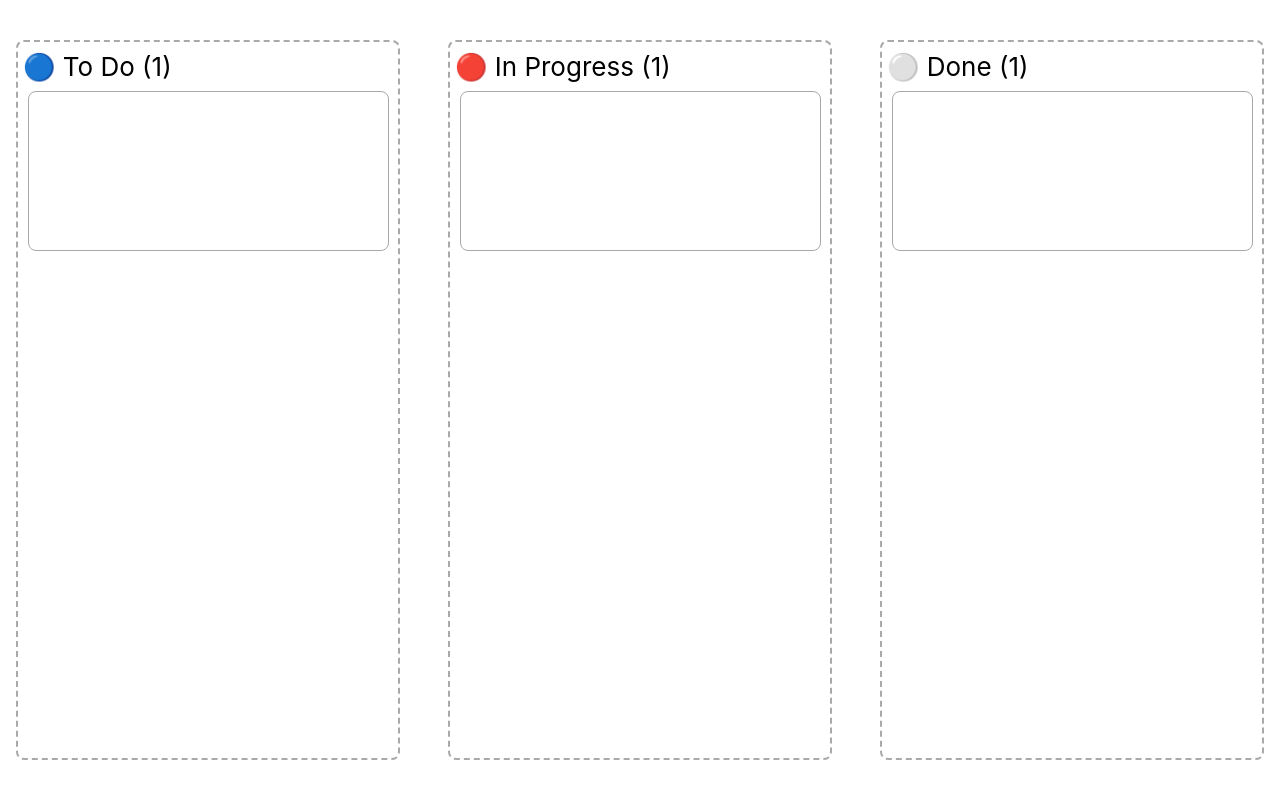
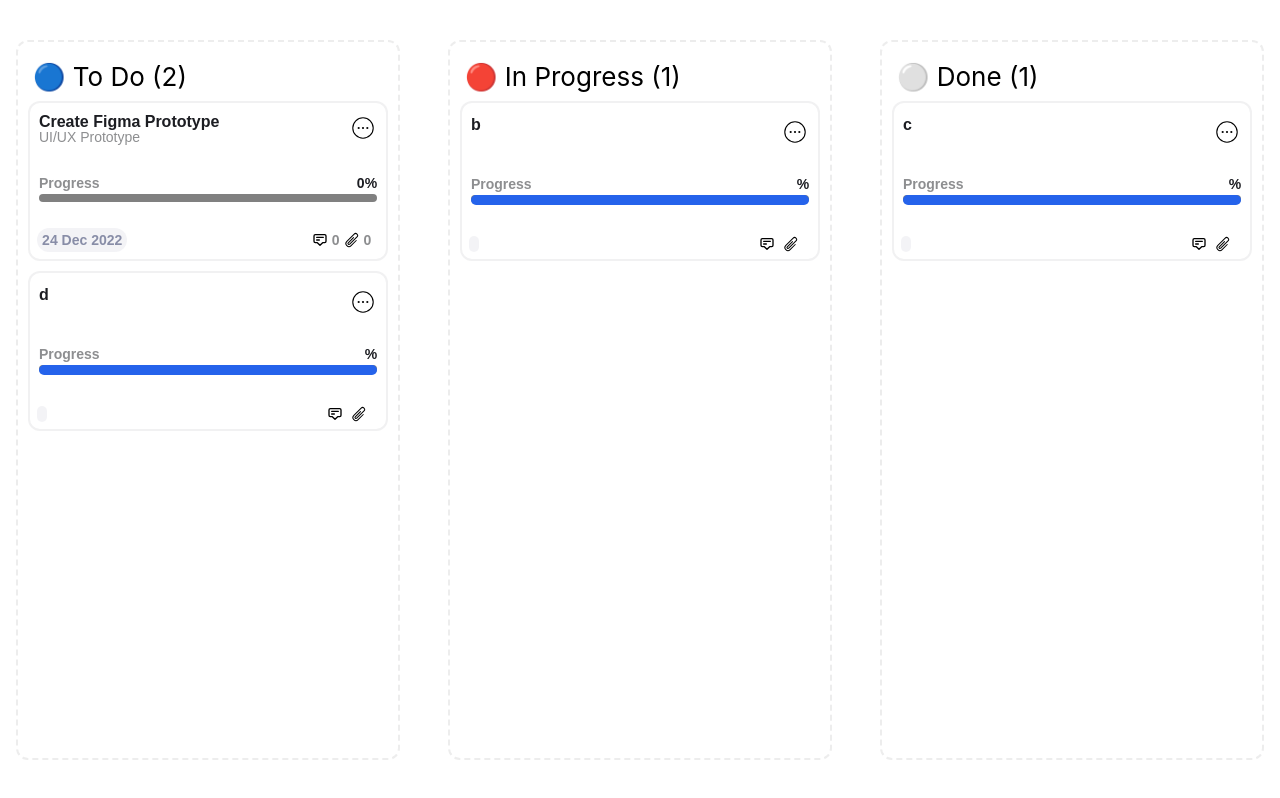
Before and after one commit to CanvasAssignmentBoard/cab-frontend, a React (Create React App) app: page / in a window 1280 px wide. Built offline with nearby package versions, Linux system fonts and the light colour scheme.

Commit message:
Todo board-task component maken

```diff
--- a/src/Components/BoardComponent.jsx
+++ b/src/Components/BoardComponent.jsx
@@ -4,9 +4,10 @@ import ColumnComponent from "./ColumnComponent";
 
 export default function BoardComponent() {
 
-    const taskArrayA = ["a"];
-    const taskArrayB = ["b"];
-    const taskArrayC = ["c"];
+    const taskArrayA = [{name: "Create Figma Prototype", parent: "UI/UX Prototype", description: "Test description", progress: 0, deadlineDate: "24 Dec 2022", comments: 0, uploads: 0}
+        , {name: "d", description: "Test description"}];
+    const taskArrayB = [{name: "b", description: "Test description"}];
+    const taskArrayC = [{name: "c", description: "Test description"}];
 
     const getTaskCount = (taskArray) => {
         return(
@@ -19,14 +20,17 @@ export default function BoardComponent() {
             <ColumnComponent
                 columnName={"🔵 To Do"}
                 taskCount={getTaskCount(taskArrayA)}
+                tasks={taskArrayA}
             />
             <ColumnComponent
                 columnName={"🔴 In Progress"}
                 taskCount={getTaskCount(taskArrayB)}
+                tasks={taskArrayB}
             />
             <ColumnComponent
                 columnName={"⚪ Done"}
                 taskCount={getTaskCount(taskArrayC)}
+                tasks={taskArrayC}
             />
         </div>
     )
--- a/src/Components/ColumnComponent.jsx
+++ b/src/Components/ColumnComponent.jsx
@@ -11,7 +11,14 @@ export default function ColumnComponent(columnInfo) {
                 columnInfo={columnInfo.columnName}
                 taskCount={columnInfo.taskCount}
             />
-            <TaskComponent></TaskComponent>
+            {
+                columnInfo.tasks.map(task => {
+                    return (
+                        <TaskComponent task={task}/>
+                            )
+                    }
+                )
+            }
         </div>
     )
 }
--- a/src/Components/ColumnHeaderComponent.jsx
+++ b/src/Components/ColumnHeaderComponent.jsx
@@ -2,7 +2,7 @@ import React from 'react';
 import "./css/ColumnHeaderComponent.css";
 
 export default function ColumnHeaderComponent(columnInfo) {
-    console.log(columnInfo)
+
     return(
         <div className={"column-header-div"}>
             <p className={"column-header-text"}>
--- a/src/Components/TaskComponent.jsx
+++ b/src/Components/TaskComponent.jsx
@@ -1,11 +1,39 @@
 import React from 'react';
 import "./css/TaskComponent.css";
+import { HiOutlineAnnotation } from "react-icons/hi";
+import { HiPaperClip } from "react-icons/hi2";
+import { CiCircleMore } from "react-icons/ci";
 
-export default function taskComponent(tasks) {
-
+export default function taskComponent(task) {
     return(
-        <div className={"task-div"}>
-
+        <div className={"task-div inline-grid grid-cols-1"}>
+            <div className={"task-name-div"}>
+                <div>
+                    <p className={"task-name"}>{task.task.name}</p>
+                    <div className={"task-options"}>
+                        <CiCircleMore size={26}/>
+                    </div>
+                </div>
+                <p className={"task-parent"}>{task.task.parent}</p>
+            </div>
+            <div className={"task-progress-bar-div"}>
+                <div className="flex justify-between mb-1">
+                    <p className={"task-progress-text"}>Progress</p>
+                    <p className={"task-progress-percentage"}>{task.task.progress}%</p>
+                </div>
+                <div className={"task-progress-bar"}>
+                    <div className="bg-blue-600 h-2.5 rounded-full" style={{width: task.task.progress}}></div>
+                </div>
+            </div>
+            <div className={"task-bottom-div"}>
+                <span className="task-deadline">{task.task.deadlineDate}</span>
+               <div className={"task-comments-uploads"}>
+                   <HiOutlineAnnotation/>
+                    <p className={"task-comments-uploads-text"}>{task.task.comments}</p>
+                    <HiPaperClip/>
+                    <p className={"task-comments-uploads-text"}>{task.task.uploads}</p>
+               </div>
+            </div>
         </div>
     )
 }
--- a/src/Components/css/ColumnComponent.css
+++ b/src/Components/css/ColumnComponent.css
@@ -2,7 +2,8 @@
     width: 30vw;
     height: 90vh;
     margin: auto;
-    background: #FFF;
-    border-radius: 8px;
-    border: 2px dashed darkgrey;
+    padding: 10px;
+    background: #FFFFFF;
+    border: 2px dashed rgba(28, 29, 34, 0.08);
+    border-radius: 12px;
 }
--- a/src/Components/css/TaskComponent.css
+++ b/src/Components/css/TaskComponent.css
@@ -1,8 +1,110 @@
 .task-div{
+    width: 100%;
+    height: 20vh;
+    margin: auto auto 10px;
+    background: #FFFFFF;
+    border: 2px solid rgba(28, 29, 34, 0.06);
+    border-radius: 12px;
+}
+
+.task-name-div{
     width: 95%;
-    height: 20vh;
+    position: relative;
     margin: auto;
-    background: #FFF;
-    border-radius: 8px;
-    border: 1px solid darkgrey;
 }
+
+.task-name{
+    font-family: 'Exo 2', sans-serif;
+    font-style: normal;
+    font-weight: 700;
+    font-size: 16px;
+    line-height: 100%;
+    color: #1C1D22;
+}
+
+.task-parent{
+    font-family: 'Exo 2', sans-serif;
+    font-style: normal;
+    font-weight: 500;
+    font-size: 14px;
+    line-height: 100%;
+    color: rgba(28, 29, 34, 0.5);
+}
+
+.task-options {
+    position: absolute;
+    cursor: pointer;
+    right: 0.1rem;
+    top: 0.1rem;
+}
+
+.task-progress-bar-div{
+    width: 95%;
+    justify-content: space-between;
+    margin: auto auto 0.25rem;
+}
+
+.task-progress-bar{
+    width: 100%;
+    height: 0.5rem;
+    background-color: grey;
+    border-radius: 9999px;
+    margin: auto;
+}
+
+.task-progress-text{
+    font-family: 'Exo 2', sans-serif;
+    font-style: normal;
+    font-weight: 600;
+    font-size: 14px;
+    line-height: 100%;
+    color: rgba(28, 29, 34, 0.5);
+}
+
+.task-progress-percentage{
+    font-family: 'Exo 2', sans-serif;
+    font-style: normal;
+    font-weight: 600;
+    font-size: 14px;
+    line-height: 100%;
+    text-align: right;
+    color: #1C1D22;
+}
+
+.task-bottom-div {
+    align-self: self-end;
+    justify-content: space-between;
+    margin-left: 2%;
+    margin-bottom: 2%;
+    display: inline-flex;
+    width: 95%;
+}
+
+.task-comments-uploads{
+    display: inline-flex;
+    align-items: center;
+    justify-self: self-end;
+}
+
+.task-comments-uploads-text{
+    font-family: 'Baloo 2', sans-serif;
+    font-style: normal;
+    font-weight: 600;
+    margin-left: 0.25rem;
+    margin-right: 0.25rem;
+    font-size: 14px;
+    line-height: 100%;
+    color: rgba(28, 29, 34, 0.5);
+}
+
+.task-deadline {
+    background: rgba(136, 141, 167, 0.1);
+    padding: 5px;
+    font-family: 'Exo 2', sans-serif;
+    font-style: normal;
+    font-weight: 600;
+    font-size: 14px;
+    line-height: 100%;
+    color: #888DA7;
+    border-radius: 9999px;
+}
```
